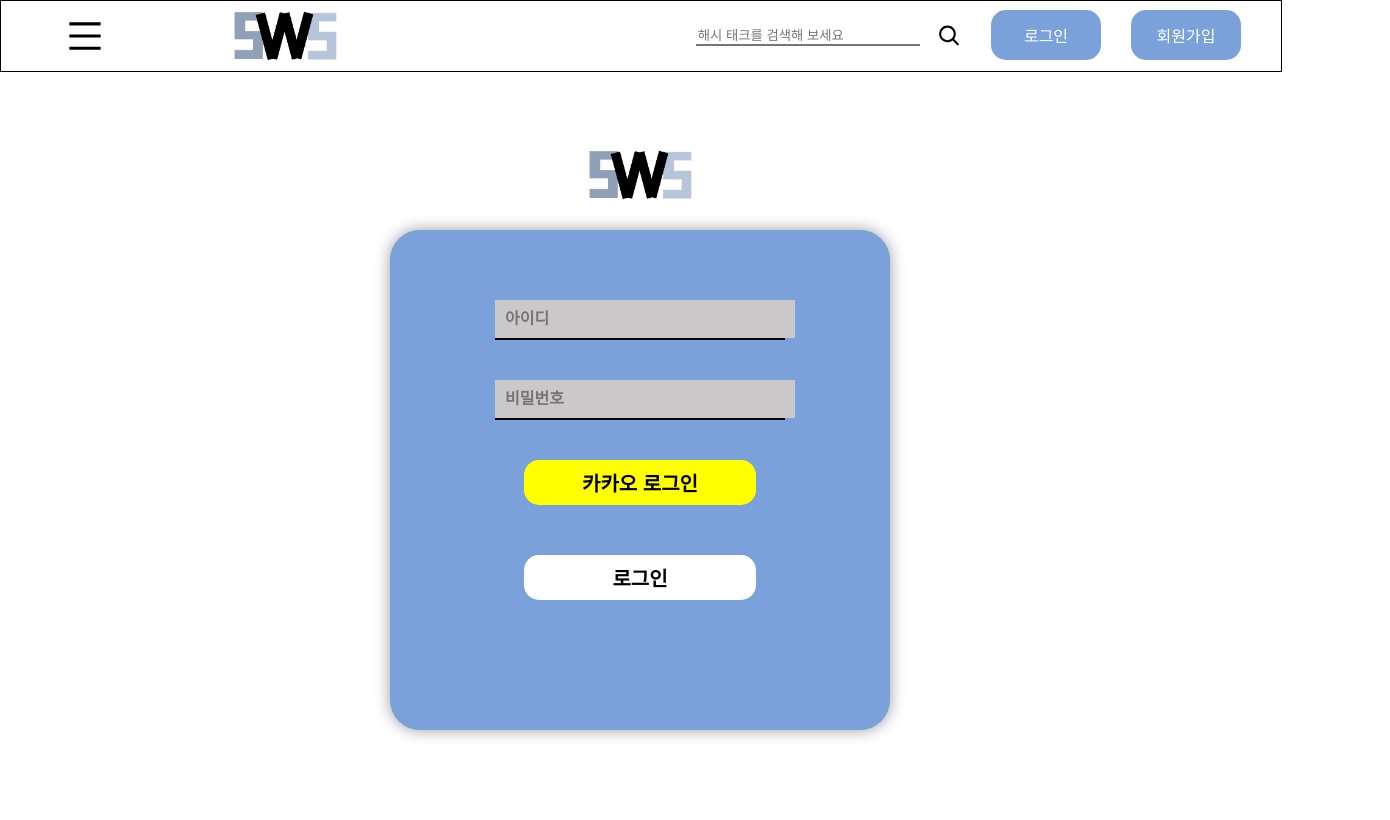
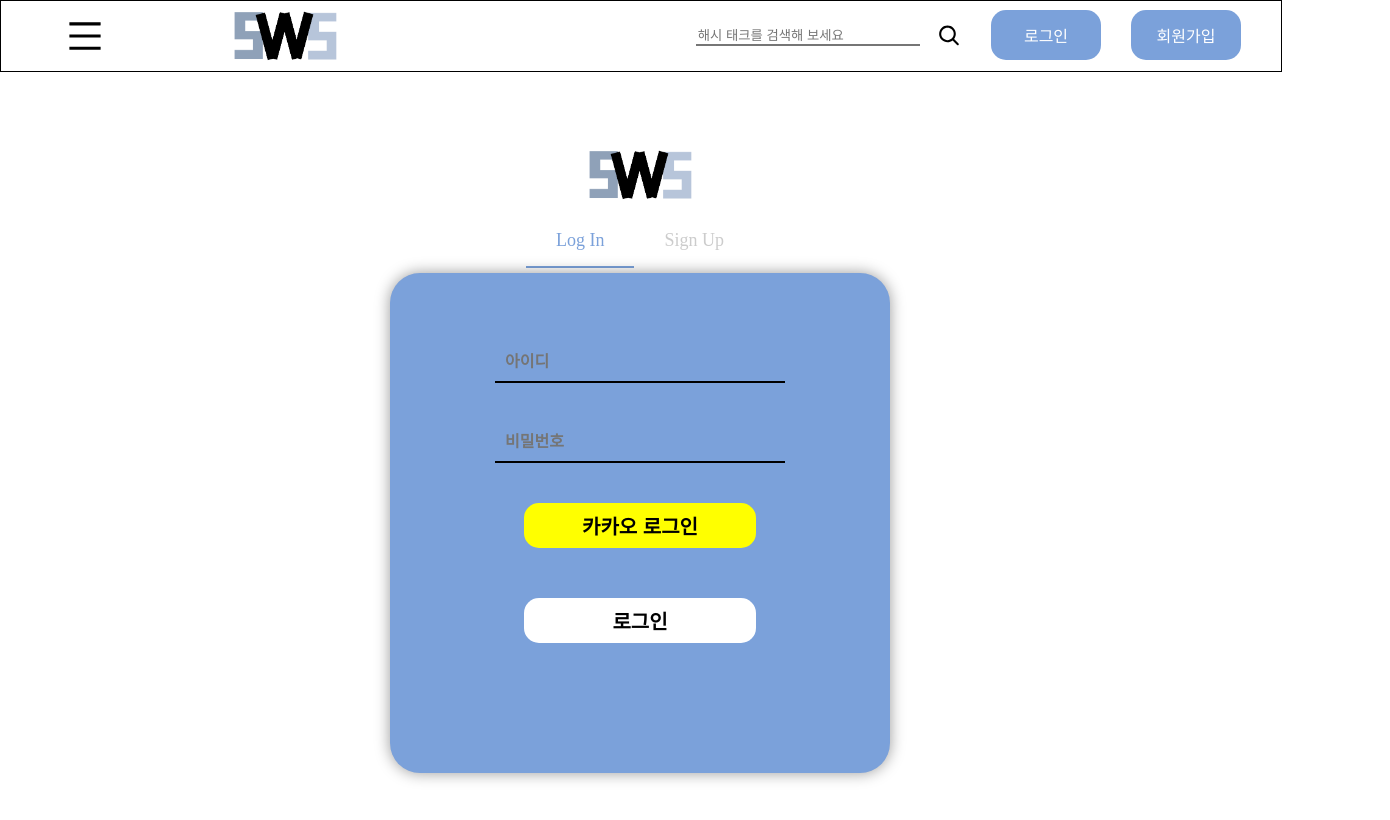
Before and after one commit to potato-club/sws-frontend, a React (Create React App) app: page /SignInUpPage/SignInUpBox in a window 1280 px wide. Shown: the top 820 px of the page, 1390 px wide, since content can reach past the window. Built offline with nearby package versions, Linux system fonts and the light colour scheme; no server answers.

Commit message:
Design:색상 및 로그인/회원가입 애니메이션 #9

```diff
--- a/src/SignInUpPage/LoginForm.tsx
+++ b/src/SignInUpPage/LoginForm.tsx
@@ -2,7 +2,7 @@ import React from "react";
 import { useState } from "react";
 import styled from "styled-components";
 import { KakaoSignInBtn } from "./KakaoSignInBtn";
-
+import { PRIMARY_COLOR_BLUE} from "../../src/constants";
 interface LoginFormProps{
     onSubmit: (username: string, password: string) => void
 }
@@ -80,7 +80,7 @@ const StyledButton = styled.button`
 const StyledInput = styled.input`
     border: none;
     outline: none;
-    background-color: #cac8c8;
+    background-color: ${PRIMARY_COLOR_BLUE};
     padding: 10px;
     font-size: 16px;
     font-weight: bold;
@@ -99,5 +99,5 @@ const StyledInput = styled.input`
 
 const StyledDIv = styled.div`
     background-color: black;
-    height: 2px;
+    height: 1.5px;
 `;
--- a/src/SignInUpPage/SignInUpBox.tsx
+++ b/src/SignInUpPage/SignInUpBox.tsx
@@ -1,24 +1,42 @@
 //로그인 페이지
-
+import React, { useState } from "react";
 import { PRIMARY_COLOR_BLUE} from "../../src/constants";
 // @ts-ignore
 import logo from "./logo.png";
 
 import styled from "styled-components";
 import LoginForm from "./LoginForm";
+import SignUpForm from "./SignUpForm";
 const SignInUpBox=()=>{
-    const handleLoginSubmit = (username: string, password: string) =>{
-        console.log('로그인', username, password)
+  const [isLoginTab, setIsLoginTab] = useState(true);
+
+  const handleLoginSubmit = (username: string, password: string) => {
+    console.log('로그인', username, password);
+  };
+
+  const handleSignUpSubmit = (username: string, password: string, email: string, nickname: string) => {
+    console.log('회원가입', username, password, email, nickname);
   };
 
     return(
       <LogInBoxContainer>
       <ContainerWithLogo>
-            <Logo></Logo>
+        <Logo />
+        <TabsContainer>
+        <Tabs>
+          <Tab onClick={() => setIsLoginTab(true)} active={isLoginTab}>Log In</Tab>
+          <Tab onClick={() => setIsLoginTab(false)} active={!isLoginTab}>Sign Up</Tab>
+        </Tabs>
+      </TabsContainer>
         <LogInBox>
-                <Contents>
-                    <LoginForm onSubmit={handleLoginSubmit}/>
+        <ContentsWrapper isLoginTab={isLoginTab}>
+            <Contents isLoginTab={isLoginTab}>
+              <LoginForm onSubmit={handleLoginSubmit} />
             </Contents>
+            <Contents isLoginTab={!isLoginTab}>
+              <SignUpForm onSubmit={handleSignUpSubmit} />
+            </Contents>
+          </ContentsWrapper>
         </LogInBox>
       </ContainerWithLogo>
     </LogInBoxContainer>
@@ -54,7 +72,6 @@ const LogInBox = styled.div`
 `;
 
 const Logo = styled.div`
-    margin-bottom: 30px;
     background: url(${logo});
     width:120px;
   height:50px;
@@ -63,12 +80,46 @@ const Logo = styled.div`
   background-repeat: no-repeat;
 `;
 
-const Contents = styled.div`
-    display:flex;
+const TabsContainer = styled.div`
+  width: 100%;
+  margin-bottom: 5px;
+`;
+
+const Tabs = styled.div`
+    display: flex;
+  width: 100%;
+  justify-content: center;
+  margin-top: 15px;
+`;
+
+const Tab = styled.div<{ active: boolean }>`
+  cursor: pointer;
+  padding: 15px 30px;
+  font-size: 18px;
+  color: ${props => props.active ? PRIMARY_COLOR_BLUE : '#ccc'};
+  border-bottom: ${props => props.active ? `2px solid ${PRIMARY_COLOR_BLUE}` : '2px solid transparent'};
+  transition: color 0.5s, border-bottom-color 0.5s;
+  &:hover {
+    color: black;
+  }
+`;
+
+const ContentsWrapper = styled.div<{ isLoginTab: boolean }>`
+  display: flex;
+  width: 200%;
+  transform: ${props => props.isLoginTab ? 'translateX(0%)' : 'translateX(-50%)'};
+  transition: transform 0.5s ease;
+`;
+
+const Contents = styled.div<{ isLoginTab: boolean }>`
+  display: flex;
   flex-direction: column;
   justify-content: center;
   align-items: center;
   margin-top: 70px;
-    height:100%;
+  height: 100%;
   text-align: center;
+  visibility: ${props => props.isLoginTab ? 'visible' : 'hidden'};
+  opacity: ${props => props.isLoginTab ? 1 : 0};
+  width: 50%;
 `;
--- a/src/SignInUpPage/SignUpForm.tsx
+++ b/src/SignInUpPage/SignUpForm.tsx
@@ -1,6 +1,7 @@
 import React from "react";
 import { useState } from "react";
 import styled from "styled-components";
+import { PRIMARY_COLOR_BLUE } from "../constants";
 
 interface SignUpFormProps{
     onSubmit: (username: string, password: string, email:string, nickname: string) => void
@@ -99,7 +100,7 @@ const StyledButton = styled.button`
 const StyledInput = styled.input`
     border: none;
     outline: none;
-    background-color: #cac8c8;
+    background-color: ${PRIMARY_COLOR_BLUE};
     padding: 10px;
     font-size: 16px;
     font-weight: bold;
@@ -118,5 +119,5 @@ const StyledInput = styled.input`
 
 const StyledDIv = styled.div`
     background-color: black;
-    height:2px;
+    height:1.5px;
 `;
```
Lines whose indentation alone changed are shown as unchanged.
